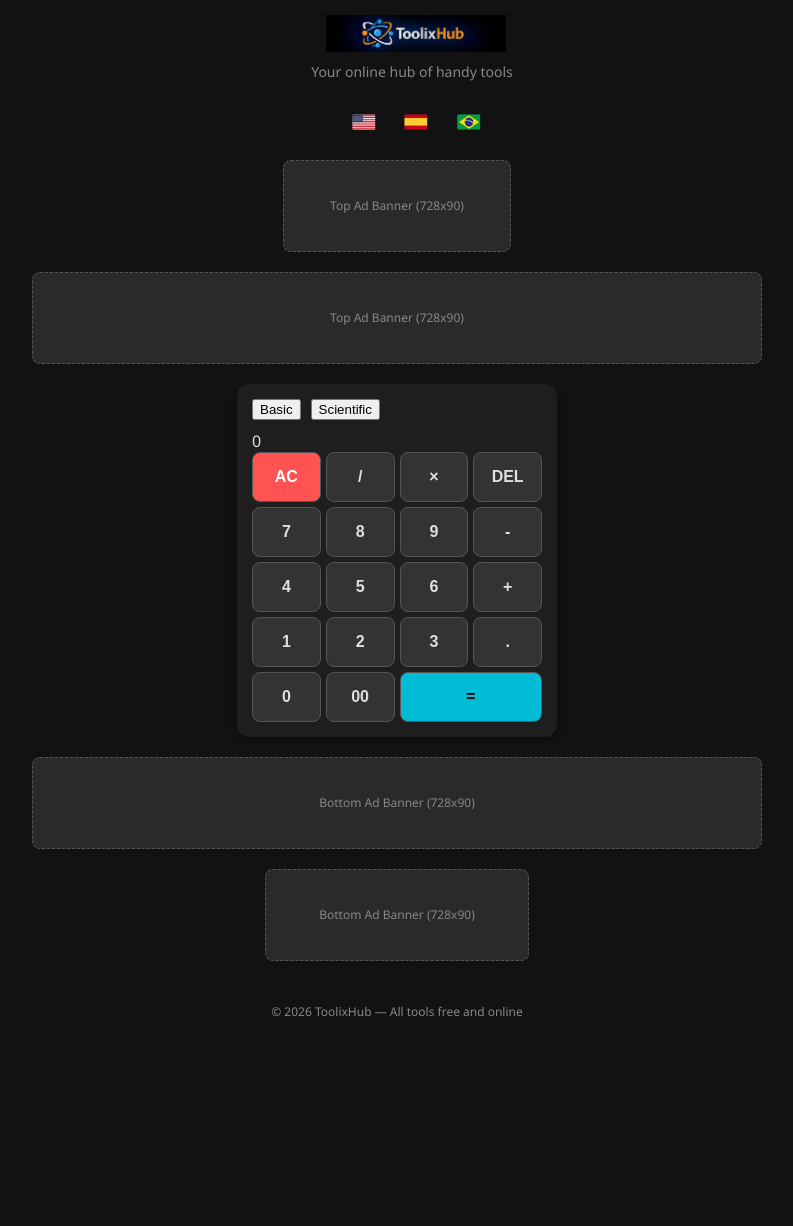
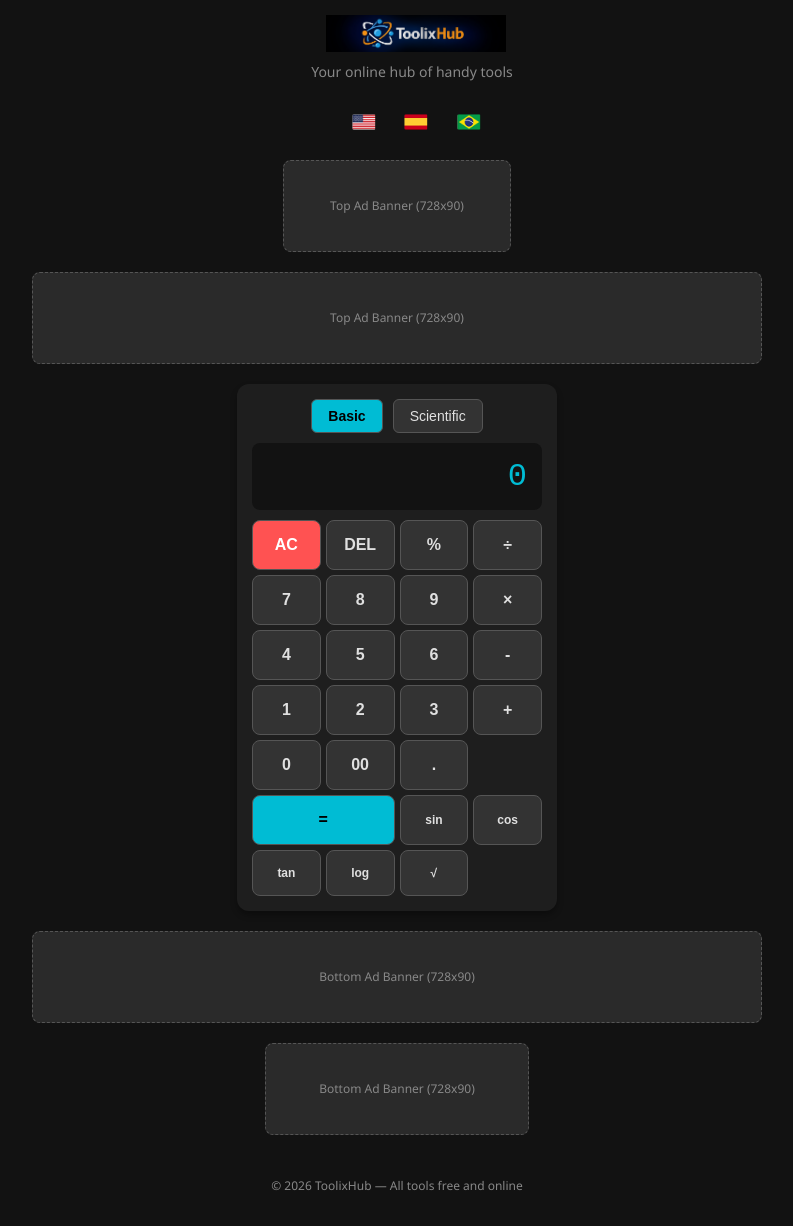
Before and after one commit to toolixhub-app/toolixhub, a Jekyll site: the page calculator.html, which Jekyll copies as it is, in a window 1280 px wide. Shown: the whole page, without its empty margins (243-1036 px from the left). Built offline with Jekyll 4.4.1, drawn with Linux system fonts in a browser that asks for light colours; before the commit the page ends 1052 px from its top, so only the background shows below that.

Commit message:
Update calculator.html

```diff
--- a/calculator.html
+++ b/calculator.html
@@ -5,6 +5,40 @@
     <meta name="viewport" content="width=device-width, initial-scale=1.0">
     <title>Calculator - ToolixHub</title>
     <link rel="stylesheet" href="css/style_v2.css">
+    <style>
+        /* Estilos específicos para os botões de toggle do modo */
+        .toggle-row {
+            display: flex;
+            justify-content: center;
+            gap: 10px;
+            margin-bottom: 10px;
+        }
+        .btn-toggle {
+            background-color: #333;
+            color: #e0e0e0;
+            border: 1px solid #555;
+            padding: 8px 16px;
+            border-radius: 6px;
+            cursor: pointer;
+            font-size: 14px;
+        }
+        .btn-toggle.active {
+            background-color: #00bcd4;
+            color: #000;
+            font-weight: bold;
+        }
+        #calc-display {
+            background-color: #121212;
+            color: #00bcd4;
+            font-family: 'Courier New', Courier, monospace;
+            font-size: 32px;
+            text-align: right;
+            padding: 15px;
+            border-radius: 8px;
+            margin-bottom: 10px;
+            overflow-x: auto;
+        }
+    </style>
 </head>
 <body>
 
@@ -14,7 +48,7 @@
 
     <main class="calc-container">
 
-        <div class="toggle-row" style="display: flex; gap: 10px; margin-bottom: 10px;">
+        <div class="toggle-row">
             <button class="btn-toggle active" id="btn-basic">Basic</button>
             <button class="btn-toggle" id="btn-sci">Scientific</button>
         </div>
@@ -23,28 +57,35 @@
 
         <div class="calc-buttons basic-grid" id="calc-grid">
             <button class="btn-calc ac" onclick="clearDisplay()">AC</button>
-            <button class="btn-calc" onclick="appendOperator('/')">/</button>
-            <button class="btn-calc" onclick="appendOperator('*')">×</button>
-            <button class="btn-calc" onclick="deleteLast()">DEL</button>
+            <button class="btn-calc op" onclick="deleteLast()">DEL</button>
+            <button class="btn-calc op" onclick="appendOperator('%')">%</button>
+            <button class="btn-calc op" onclick="appendOperator('/')">÷</button>
 
             <button class="btn-calc" onclick="appendNumber('7')">7</button>
             <button class="btn-calc" onclick="appendNumber('8')">8</button>
             <button class="btn-calc" onclick="appendNumber('9')">9</button>
-            <button class="btn-calc" onclick="appendOperator('-')">-</button>
+            <button class="btn-calc op" onclick="appendOperator('*')">×</button>
 
             <button class="btn-calc" onclick="appendNumber('4')">4</button>
             <button class="btn-calc" onclick="appendNumber('5')">5</button>
             <button class="btn-calc" onclick="appendNumber('6')">6</button>
-            <button class="btn-calc" onclick="appendOperator('+')">+</button>
+            <button class="btn-calc op" onclick="appendOperator('-')">-</button>
 
             <button class="btn-calc" onclick="appendNumber('1')">1</button>
             <button class="btn-calc" onclick="appendNumber('2')">2</button>
             <button class="btn-calc" onclick="appendNumber('3')">3</button>
-            <button class="btn-calc" onclick="appendNumber('.')">.</button>
+            <button class="btn-calc op" onclick="appendOperator('+')">+</button>
 
             <button class="btn-calc" onclick="appendNumber('0')">0</button>
             <button class="btn-calc" onclick="appendNumber('00')">00</button>
+            <button class="btn-calc" onclick="appendNumber('.')">.</button>
             <button class="btn-calc equal" onclick="calculate()">=</button>
+
+            <button class="btn-calc sci" onclick="scientificCalc('sin')">sin</button>
+            <button class="btn-calc sci" onclick="scientificCalc('cos')">cos</button>
+            <button class="btn-calc sci" onclick="scientificCalc('tan')">tan</button>
+            <button class="btn-calc sci" onclick="scientificCalc('log')">log</button>
+            <button class="btn-calc sci" onclick="scientificCalc('sqrt')">√</button>
         </div>
     </main>
 
@@ -68,7 +109,63 @@
     </script>
 
     <script>
-        // Suas funções JS: appendNumber, appendOperator, clearDisplay, calculate, etc.
+        let display = document.getElementById('calc-display');
+        let calcGrid = document.getElementById('calc-grid');
+        let btnBasic = document.getElementById('btn-basic');
+        let btnSci = document.getElementById('btn-sci');
+
+        function appendNumber(number) {
+            if (display.innerText === '0') display.innerText = '';
+            display.innerText += number;
+        }
+
+        function appendOperator(operator) {
+            display.innerText += ` ${operator} `;
+        }
+
+        function clearDisplay() {
+            display.innerText = '0';
+        }
+
+        function deleteLast() {
+            display.innerText = display.innerText.slice(0, -1);
+            if (display.innerText === '') display.innerText = '0';
+        }
+
+        function calculate() {
+            try {
+                // Simplificação segura usando Function
+                display.innerText = eval(display.innerText.replace(/×/g, '*').replace(/÷/g, '/'));
+            } catch (e) {
+                display.innerText = 'Error';
+            }
+        }
+
+        function scientificCalc(func) {
+            let value = parseFloat(display.innerText);
+            switch(func) {
+                case 'sin': display.innerText = Math.sin(value); break;
+                case 'cos': display.innerText = Math.cos(value); break;
+                case 'tan': display.innerText = Math.tan(value); break;
+                case 'log': display.innerText = Math.log10(value); break;
+                case 'sqrt': display.innerText = Math.sqrt(value); break;
+            }
+        }
+
+        // Lógica de alternância (Toggle)
+        btnBasic.addEventListener('click', () => {
+            btnBasic.classList.add('active');
+            btnSci.classList.remove('active');
+            calcGrid.classList.remove('sci-grid');
+            calcGrid.classList.add('basic-grid');
+        });
+
+        btnSci.addEventListener('click', () => {
+            btnSci.classList.add('active');
+            btnBasic.classList.remove('active');
+            calcGrid.classList.remove('basic-grid');
+            calcGrid.classList.add('sci-grid');
+        });
     </script>
 </body>
 </html>
```
